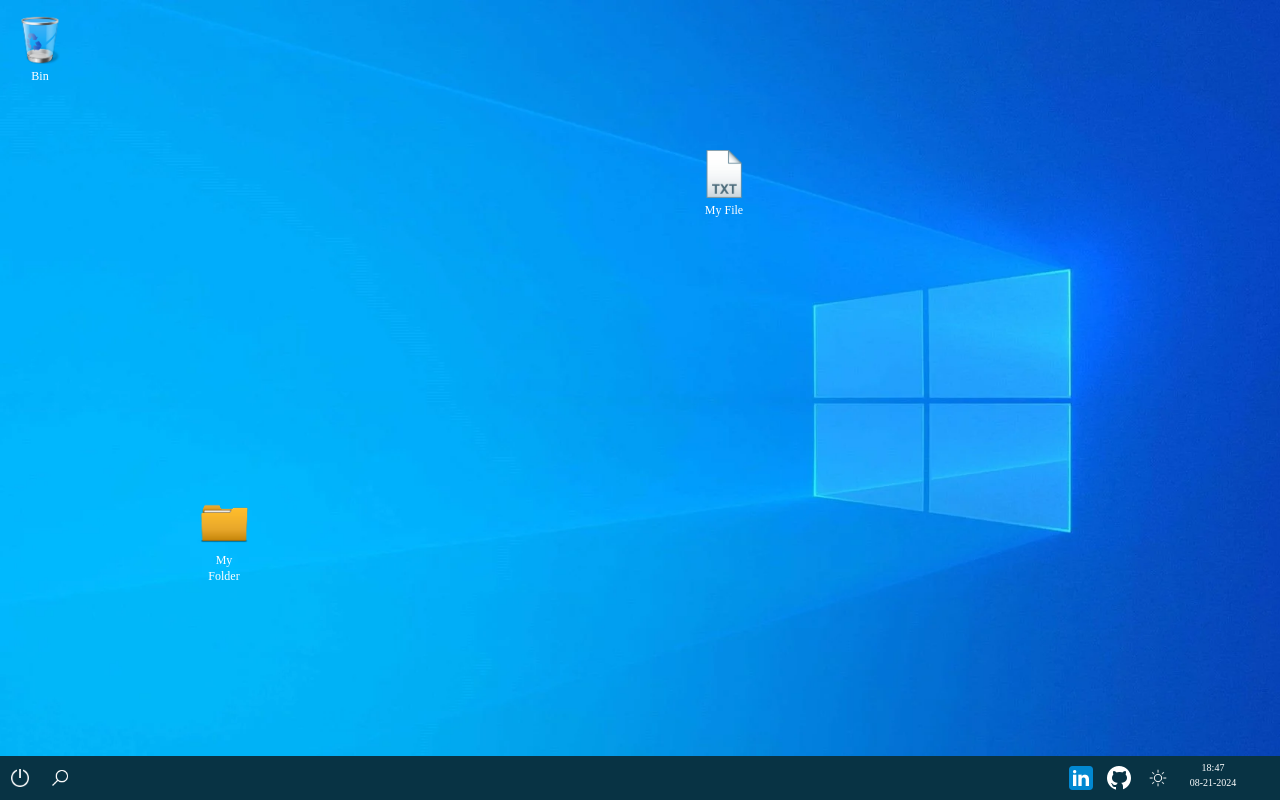
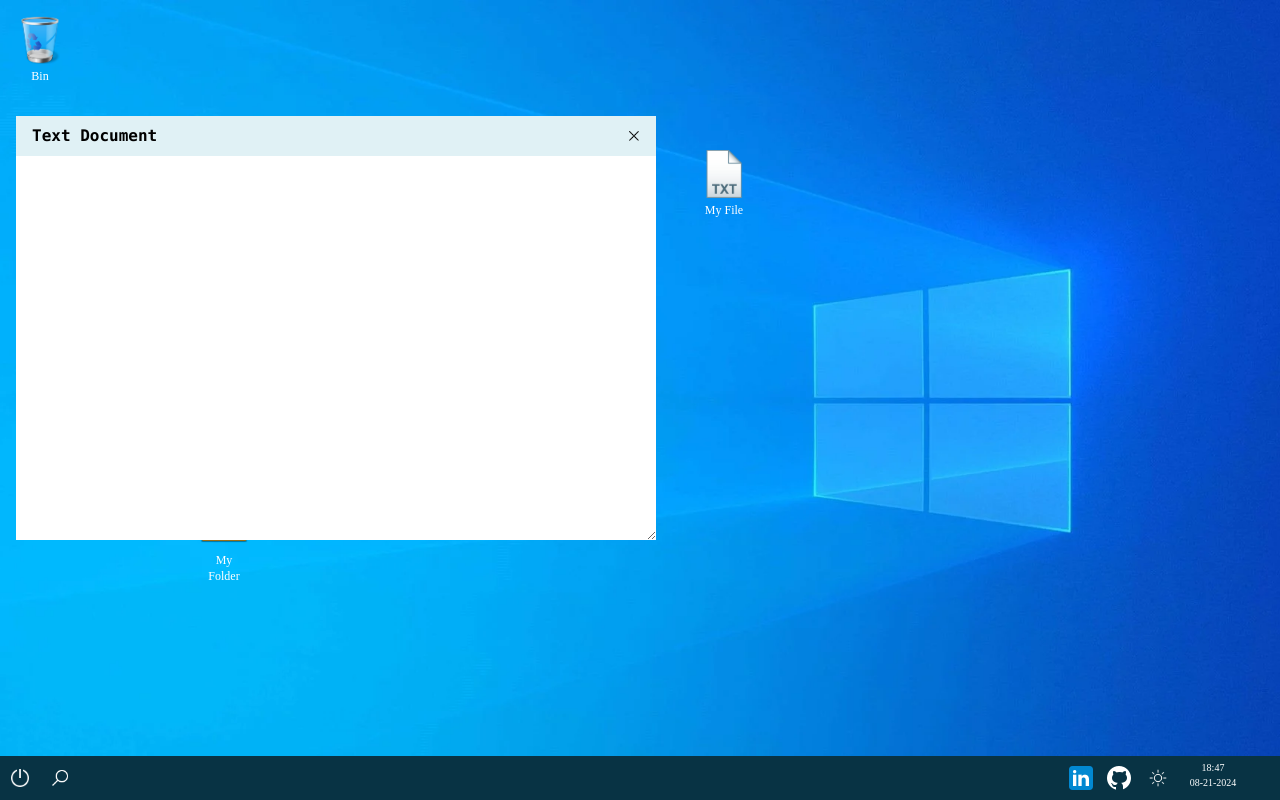
Before and after one commit to dhinta/file-manager, a React (Vite) app in the folder client/: page /dashboard in a window 1280 px wide. Built offline with nearby package versions, Linux system fonts and the light colour scheme.

Commit message:
basic notepad

```diff
--- a/client/src/components/container/desktop/desktop.tsx
+++ b/client/src/components/container/desktop/desktop.tsx
@@ -10,6 +10,7 @@ import { isDirectory, isDocument } from '../../../utils/common';
 import Bin from '../../ui/bin/bin';
 import Dir from '../../ui/dir/dir';
 import Document from '../../ui/document/document';
+import TextDocument from '../../ui/text-document/text-document';
 
 interface Props {
     newAsset: Asset | null;
@@ -130,6 +131,7 @@ export default function Desktop({ newAsset, setNewAsset }: Props): JSX.Element {
         >
             <div className="inline-flex flex-col gap-8">
                 <Bin type="empty" />
+                <TextDocument />
                 {assetsTemplate}
 
                 {newAssetTemplate}
--- /dev/null
+++ b/client/src/components/ui/text-document/text-document.module.css
@@ -0,0 +1,15 @@
+.title {
+    background-color: #e0f1f5;
+}
+
+.notepad {
+    min-height: 24rem;
+    height: 100%;
+    box-shadow: 0 2px 4px rgba(0, 0, 0, 0.1);
+    white-space: pre-wrap;
+}
+
+.notepad:focus {
+    outline: 1px solid #66cccc;
+    box-shadow: 0 0 10px rgba(0, 0, 0, 0.1);
+}
--- /dev/null
+++ b/client/src/components/ui/text-document/text-document.tsx
@@ -0,0 +1,64 @@
+import { useEffect, useRef } from 'react';
+import styles from './text-document.module.css';
+
+export default function TextDocument(): JSX.Element {
+    const ref = useRef<HTMLDivElement>(null);
+    const noEmit = (e: React.MouseEvent) => {
+        e.preventDefault();
+        e.stopPropagation();
+    };
+
+    const onSave = (e: React.KeyboardEvent) => {
+        if ((e.ctrlKey || e.metaKey) && e.key.toLowerCase() === 's') {
+            e.preventDefault();
+            console.log(ref.current?.innerHTML);
+        }
+    };
+
+    useEffect(() => {
+        const editor = ref.current!;
+
+        const callback = (entries: ResizeObserverEntry[]) => {
+            const entry = entries[0].borderBoxSize[0];
+            const width = entry.inlineSize;
+            document.getElementById('text-document-title')!.style.width =
+                `${width}px`;
+        };
+        const observer = new ResizeObserver(callback);
+        observer.observe(editor.parentElement!);
+
+        return () => observer.disconnect();
+    }, []);
+
+    return (
+        <div
+            className="font-mono w-[40rem] z-10"
+            onContextMenu={noEmit}
+            onClick={noEmit}
+        >
+            <div
+                id="text-document-title"
+                className={`${styles.title} flex justify-between items-center py-2 px-4 font-bold`}
+            >
+                <span>Text Document</span>
+
+                <button>
+                    <img
+                        className="w-3 h-3"
+                        src="./public/images/close.png"
+                        alt="Close text document"
+                    />
+                </button>
+            </div>
+            <div className=" h-[24rem] overflow-y-auto overflow-x-hidden resize bg-white">
+                <div
+                    ref={ref}
+                    className={`${styles.notepad} p-1`}
+                    contentEditable
+                    suppressContentEditableWarning={true}
+                    onKeyDown={onSave}
+                ></div>
+            </div>
+        </div>
+    );
+}
--- a/client/src/hooks/directory.ts
+++ /dev/null
@@ -1,44 +0,0 @@
-import { useCallback } from 'react';
-import {
-    ContextMenuClientRect,
-    ContextMenuItemType,
-    Directory,
-} from '../models/context-menu';
-
-interface DirectoryActions {
-    create: (event: ContextMenuClientRect, parent?: string) => Directory;
-    remove: () => void;
-    rename: () => void;
-}
-
-export default function useDirectory(): DirectoryActions {
-    const create = useCallback(
-        (event: ContextMenuClientRect, parent = 'Desktop'): Directory => {
-            const dir = {
-                type: ContextMenuItemType.NEW_FOLDER,
-                position: {
-                    left: event.left,
-                    top: event.top,
-                },
-                parent,
-                dirName: '',
-            };
-
-            // dispatch({
-            //     type: ContextMenuActionType.CLICK,
-            //     payload: {
-            //         items: [],
-            //     },
-            // });
-
-            return dir;
-        },
-        []
-    );
-
-    return {
-        create,
-        remove() {},
-        rename() {},
-    };
-}
--- a/client/src/models/key-code.ts
+++ b/client/src/models/key-code.ts
@@ -2,4 +2,5 @@ export enum KeyCode {
     ESC = 'Escape',
     SPACE = 'Space',
     ENTER = 'Enter',
+    CONTROL = 'Control',
 }
```
Also changed, not shown: client/public/images/close.png (added).
